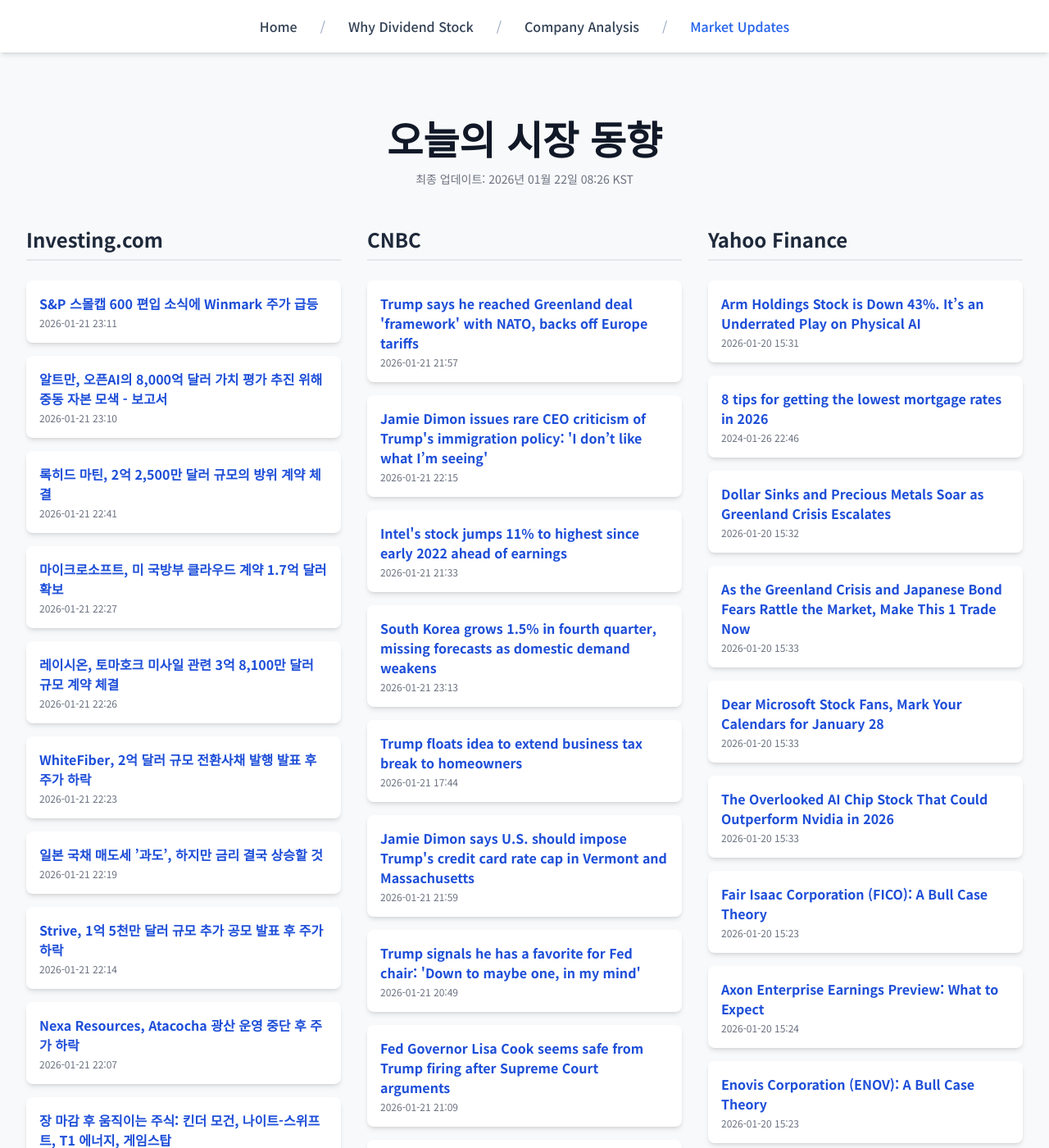
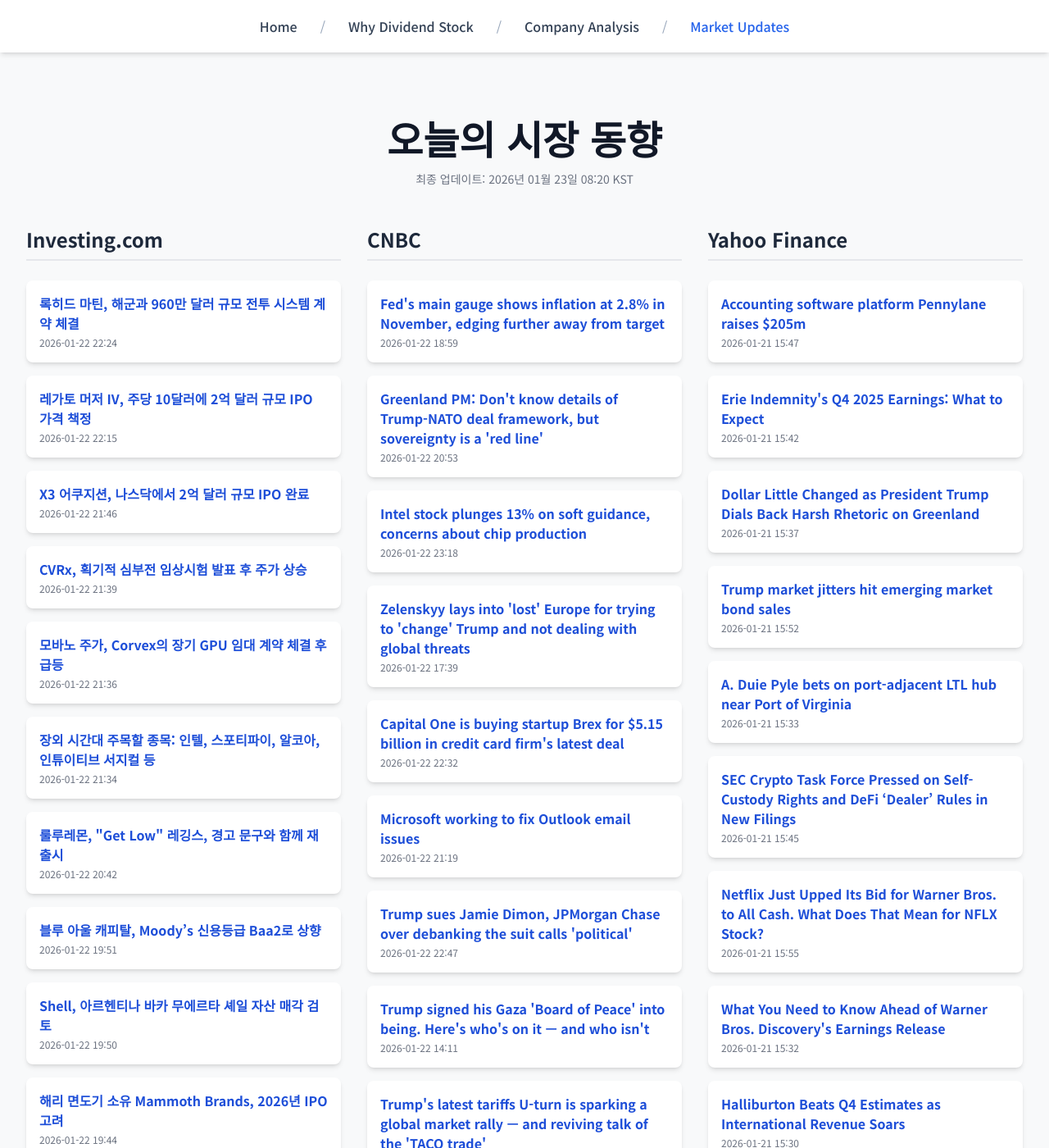
Before and after one commit to Kay-Hwang/my-company-analysis, a Jekyll site: the page built from market-updates.html, in a window 1280 px wide and 1400 px high. Shown: the whole window at 82% size. Built offline with Jekyll 4.4.1, drawn with Linux system fonts in a browser that asks for light colours; nearby versions of some CDN libraries; a script that is not in the unit is left out; some of the changed text lies outside the part shown.

Commit message:
Update daily data

```diff
--- a/_data/latest_data.json
+++ b/_data/latest_data.json
@@ -1,190 +1,190 @@
 {
-  "lastUpdated": "2026년 01월 22일 08:26 KST",
+  "lastUpdated": "2026년 01월 23일 08:20 KST",
   "news": {
     "investing": [
       {
-        "title": "S&P 스몰캡 600 편입 소식에 Winmark 주가 급등",
-        "link": "https://kr.investing.com/news/stock-market-news/article-93CH-1793572",
-        "pubDate": "2026-01-21 23:11:08",
-        "summary": "S&P 스몰캡 600 편입 소식에 Winmark 주가 급등"
+        "title": "록히드 마틴, 해군과 960만 달러 규모 전투 시스템 계약 체결",
+        "link": "https://kr.investing.com/news/stock-market-news/article-93CH-1795407",
+        "pubDate": "2026-01-22 22:24:38",
+        "summary": "록히드 마틴, 해군과 960만 달러 규모 전투 시스템 계약 체결"
       },
       {
-        "title": "알트만, 오픈AI의 8,000억 달러 가치 평가 추진 위해 중동 자본 모색 - 보고서",
-        "link": "https://kr.investing.com/news/stock-market-news/article-1793578",
-        "pubDate": "2026-01-21 23:10:08",
-        "summary": "알트만, 오픈AI의 8,000억 달러 가치 평가 추진 위해 중동 자본 모색 - 보고서"
+        "title": "레가토 머저 IV, 주당 10달러에 2억 달러 규모 IPO 가격 책정",
+        "link": "https://kr.investing.com/news/stock-market-news/article-432SI-1795395",
+        "pubDate": "2026-01-22 22:15:04",
+        "summary": "레가토 머저 IV, 주당 10달러에 2억 달러 규모 IPO 가격 책정"
       },
       {
-        "title": "록히드 마틴, 2억 2,500만 달러 규모의 방위 계약 체결",
-        "link": "https://kr.investing.com/news/stock-market-news/article-93CH-1793540",
-        "pubDate": "2026-01-21 22:41:00",
-        "summary": "록히드 마틴, 2억 2,500만 달러 규모의 방위 계약 체결"
+        "title": "X3 어쿠지션, 나스닥에서 2억 달러 규모 IPO 완료",
+        "link": "https://kr.investing.com/news/stock-market-news/article-432SI-1795347",
+        "pubDate": "2026-01-22 21:46:07",
+        "summary": "X3 어쿠지션, 나스닥에서 2억 달러 규모 IPO 완료"
       },
       {
-        "title": "마이크로소프트, 미 국방부 클라우드 계약 1.7억 달러 확보",
-        "link": "https://kr.investing.com/news/stock-market-news/article-93CH-1793523",
-        "pubDate": "2026-01-21 22:27:03",
-        "summary": "마이크로소프트, 미 국방부 클라우드 계약 1.7억 달러 확보"
+        "title": "CVRx, 획기적 심부전 임상시험 발표 후 주가 상승",
+        "link": "https://kr.investing.com/news/stock-market-news/article-93CH-1795326",
+        "pubDate": "2026-01-22 21:39:02",
+        "summary": "CVRx, 획기적 심부전 임상시험 발표 후 주가 상승"
       },
       {
-        "title": "레이시온, 토마호크 미사일 관련 3억 8,100만 달러 규모 계약 체결",
-        "link": "https://kr.investing.com/news/stock-market-news/article-93CH-1793522",
-        "pubDate": "2026-01-21 22:26:57",
-        "summary": "레이시온, 토마호크 미사일 관련 3억 8,100만 달러 규모 계약 체결"
+        "title": "모바노 주가, Corvex의 장기 GPU 임대 계약 체결 후 급등",
+        "link": "https://kr.investing.com/news/stock-market-news/article-93CH-1795320",
+        "pubDate": "2026-01-22 21:36:08",
+        "summary": "모바노 주가, Corvex의 장기 GPU 임대 계약 체결 후 급등"
       },
       {
-        "title": "WhiteFiber, 2억 달러 규모 전환사채 발행 발표 후 주가 하락",
-        "link": "https://kr.investing.com/news/stock-market-news/article-93CH-1793517",
-        "pubDate": "2026-01-21 22:23:34",
-        "summary": "WhiteFiber, 2억 달러 규모 전환사채 발행 발표 후 주가 하락"
+        "title": "장외 시간대 주목할 종목: 인텔, 스포티파이, 알코아, 인튜이티브 서지컬 등",
+        "link": "https://kr.investing.com/news/stock-market-news/article-432SI-1795317",
+        "pubDate": "2026-01-22 21:34:03",
+        "summary": "장외 시간대 주목할 종목: 인텔, 스포티파이, 알코아, 인튜이티브 서지컬 등"
       },
       {
-        "title": "일본 국채 매도세 ’과도’, 하지만 금리 결국 상승할 것",
-        "link": "https://kr.investing.com/news/stock-market-news/article-1793515",
-        "pubDate": "2026-01-21 22:19:21",
-        "summary": "일본 국채 매도세 ’과도’, 하지만 금리 결국 상승할 것"
+        "title": "룰루레몬, \"Get Low\" 레깅스, 경고 문구와 함께 재출시",
+        "link": "https://kr.investing.com/news/stock-market-news/article-93CH-1795207",
+        "pubDate": "2026-01-22 20:42:35",
+        "summary": "룰루레몬, \"Get Low\" 레깅스, 경고 문구와 함께 재출시"
       },
       {
-        "title": "Strive, 1억 5천만 달러 규모 추가 공모 발표 후 주가 하락",
-        "link": "https://kr.investing.com/news/stock-market-news/article-93CH-1793507",
-        "pubDate": "2026-01-21 22:14:30",
-        "summary": "Strive, 1억 5천만 달러 규모 추가 공모 발표 후 주가 하락"
+        "title": "블루 아울 캐피탈, Moody’s 신용등급 Baa2로 상향",
+        "link": "https://kr.investing.com/news/stock-market-news/article-93CH-1795185",
+        "pubDate": "2026-01-22 19:51:07",
+        "summary": "블루 아울 캐피탈, Moody’s 신용등급 Baa2로 상향"
       },
       {
-        "title": "Nexa Resources, Atacocha 광산 운영 중단 후 주가 하락",
-        "link": "https://kr.investing.com/news/stock-market-news/article-93CH-1793498",
-        "pubDate": "2026-01-21 22:07:03",
-        "summary": "Nexa Resources, Atacocha 광산 운영 중단 후 주가 하락"
+        "title": "Shell, 아르헨티나 바카 무에르타 셰일 자산 매각 검토",
+        "link": "https://kr.investing.com/news/stock-market-news/article-93CH-1795184",
+        "pubDate": "2026-01-22 19:50:16",
+        "summary": "Shell, 아르헨티나 바카 무에르타 셰일 자산 매각 검토"
       },
       {
-        "title": "장 마감 후 움직이는 주식: 킨더 모건, 나이트-스위프트, T1 에너지, 게임스탑",
-        "link": "https://kr.investing.com/news/stock-market-news/article-432SI-1793478",
-        "pubDate": "2026-01-21 21:52:02",
-        "summary": "장 마감 후 움직이는 주식: 킨더 모건, 나이트-스위프트, T1 에너지, 게임스탑"
+        "title": "해리 면도기 소유 Mammoth Brands, 2026년 IPO 고려",
+        "link": "https://kr.investing.com/news/stock-market-news/article-93CH-1795181",
+        "pubDate": "2026-01-22 19:44:30",
+        "summary": "해리 면도기 소유 Mammoth Brands, 2026년 IPO 고려"
       }
     ],
     "cnbc": [
       {
-        "title": "Trump says he reached Greenland deal 'framework' with NATO, backs off Europe tariffs",
-        "link": "https://www.cnbc.com/2026/01/21/trump-tariffs-nato-greenland-davos.html",
-        "pubDate": "Wed, 21 Jan 2026 21:57:09 GMT",
-        "summary": "Trump suggested to CNBC that the Greenland framework involves mineral rights for the U.S., as well as the administration's proposed \"Golden Dome\" system."
+        "title": "Fed's main gauge shows inflation at 2.8% in November, edging further away from target",
+        "link": "https://www.cnbc.com/2026/01/22/pce-inflation-november-2026.html",
+        "pubDate": "Thu, 22 Jan 2026 18:59:35 GMT",
+        "summary": "Inflation drifted slightly further from the Federal Reserve's target in November though in line with expectations."
       },
       {
-        "title": "Jamie Dimon issues rare CEO criticism of Trump's immigration policy: 'I don’t like what I’m seeing'",
-        "link": "https://www.cnbc.com/2026/01/21/jamie-dimon-trump-immigration-policy.html",
-        "pubDate": "Wed, 21 Jan 2026 22:15:47 GMT",
-        "summary": "American CEOs have mostly avoided direct criticism of Trump's policies over the past year."
+        "title": "Greenland PM: Don't know details of Trump-NATO deal framework, but sovereignty is a 'red line'",
+        "link": "https://www.cnbc.com/2026/01/22/greenland-trump-nato-deal-nielsen.html",
+        "pubDate": "Thu, 22 Jan 2026 20:53:48 GMT",
+        "summary": "Nielsen criticized Trump's aggression toward Greenland, saying the rhetoric is \"unacceptable.\""
       },
       {
-        "title": "Intel's stock jumps 11% to highest since early 2022 ahead of earnings",
-        "link": "https://www.cnbc.com/2026/01/21/intels-stock-jumps-10percent-to-highest-since-early-2022-ahead-of-earnings.html",
-        "pubDate": "Wed, 21 Jan 2026 21:33:20 GMT",
-        "summary": "Intel has gotten a boost due to optimism around its latest server CPUs and following investments from the U.S. government and Nvidia."
+        "title": "Intel stock plunges 13% on soft guidance, concerns about chip production",
+        "link": "https://www.cnbc.com/2026/01/22/intel-intc-earnings-report-q4-2025-.html",
+        "pubDate": "Thu, 22 Jan 2026 23:18:21 GMT",
+        "summary": "Intel reported fourth-quarter earnings Thursday that beat Wall Street expectations but offered soft guidance for the current quarter."
       },
       {
-        "title": "South Korea grows 1.5% in fourth quarter, missing forecasts as domestic demand weakens",
-        "link": "https://www.cnbc.com/2026/01/22/south-korea-q4-gdp-exports-semiconductors-tariffs.html",
-        "pubDate": "Wed, 21 Jan 2026 23:13:00 GMT",
-        "summary": "South Korea's economic growth slowed in the final quarter of last year amid weakening domestic demand as the impact from fiscal stimulus disspated."
+        "title": "Zelenskyy lays into 'lost' Europe for trying to 'change' Trump and not dealing with global threats",
+        "link": "https://www.cnbc.com/2026/01/22/zelenskyy-davos-speech-trump-europe-ukraine-russia.html",
+        "pubDate": "Thu, 22 Jan 2026 17:39:49 GMT",
+        "summary": "Ukraine's president, Volodymyr Zelenskyy, has attacked Europe as weak in the face of the U.S. and President Donald Trump."
       },
       {
-        "title": "Trump floats idea to extend business tax break to homeowners",
-        "link": "https://www.cnbc.com/2026/01/21/trump-home-depreciation.html",
-        "pubDate": "Wed, 21 Jan 2026 17:44:19 GMT",
-        "summary": "President Donald Trump, speaking at the World Economic Forum in Davos, Switzlerland, floated the idea of allowing depreciation for personal residences."
+        "title": "Capital One is buying startup Brex for $5.15 billion in credit card firm's latest deal",
+        "link": "https://www.cnbc.com/2026/01/22/capital-one-is-buying-startup-brex-for-5point15-billion-in-credit-card-firms-latest-deal.html",
+        "pubDate": "Thu, 22 Jan 2026 22:32:28 GMT",
+        "summary": "Capital One's acquisition of Brex is the latest deal under Rich Fairbank, a rare founder-CEO of a major U.S. bank, after its Discover Financial deal last year."
       },
       {
-        "title": "Jamie Dimon says U.S. should impose Trump's credit card rate cap in Vermont and Massachusetts",
-        "link": "https://www.cnbc.com/2026/01/21/jamie-dimon-trump-credit-card-rate-cap-vermont-massachusetts.html",
-        "pubDate": "Wed, 21 Jan 2026 21:59:10 GMT",
-        "summary": "JPMorgan Chase CEO Jamie Dimon on Wednesday advocated for a test of President Donald Trump's proposed credit card rate cap in Vermont and Massachusetts."
+        "title": "Microsoft working to fix Outlook email issues",
+        "link": "https://www.cnbc.com/2026/01/22/microsoft-outlook-outage-email-issues.html",
+        "pubDate": "Thu, 22 Jan 2026 21:19:35 GMT",
+        "summary": "People reported issues with Outlook on social media, months after the app went down for over 21 hours."
       },
       {
-        "title": "Trump signals he has a favorite for Fed chair: 'Down to maybe one, in my mind'",
-        "link": "https://www.cnbc.com/2026/01/21/trump-signals-he-has-a-favorite-for-fed-chair-down-to-maybe-one-in-my-mind.html",
-        "pubDate": "Wed, 21 Jan 2026 20:49:19 GMT",
-        "summary": "The president said a search that began in September and once included as many as 11 candidates is nearly over."
+        "title": "Trump sues Jamie Dimon, JPMorgan Chase over debanking the suit calls 'political'",
+        "link": "https://www.cnbc.com/2026/01/22/trump-sues-jamie-dimon-jpmorgan-chase.html",
+        "pubDate": "Thu, 22 Jan 2026 22:47:34 GMT",
+        "summary": "Chase Bank closed Trump's accounts on the heels of the Jan. 6, 2021, U.S. Capitol riot and the president exiting the White House later that same month."
       },
       {
-        "title": "Fed Governor Lisa Cook seems safe from Trump firing after Supreme Court arguments",
-        "link": "https://www.cnbc.com/2026/01/21/supreme-court-trump-fed-lisa-cook-powell.html",
-        "pubDate": "Wed, 21 Jan 2026 21:09:37 GMT",
-        "summary": "Federal Reserve Chairman Jerome Powell planned to attend the oral arguments at the Supreme Court."
+        "title": "Trump signed his Gaza 'Board of Peace' into being. Here's who's on it — and who isn't",
+        "link": "https://www.cnbc.com/2026/01/22/who-is-on-trumps-gaza-board-of-peace.html",
+        "pubDate": "Thu, 22 Jan 2026 14:11:15 GMT",
+        "summary": "European nations did not attend Trump's \"Board of Peace,\" signing at the World Economic Forum in Davis, Switzerland."
       },
       {
-        "title": "Jeff Bezos' Blue Origin launches satellite internet service to rival SpaceX, Amazon",
-        "link": "https://www.cnbc.com/2026/01/21/bezos-blue-origin-satellite-internet-spacex-amazon.html",
-        "pubDate": "Wed, 21 Jan 2026 22:03:19 GMT",
-        "summary": "Blue Origin is looking to send the first of TeraWave's 5,408 satellites into space in the fourth quarter of 2027."
+        "title": "Trump's latest tariffs U-turn is sparking a global market rally — and reviving talk of the 'TACO trade'",
+        "link": "https://www.cnbc.com/2026/01/22/trump-tariffs-greenland-europe-deal-taco-trade-sell-america.html",
+        "pubDate": "Thu, 22 Jan 2026 17:18:32 GMT",
+        "summary": "\"Donald Trump’s TACO bell has rung once again, much to the joy of financial markets,\" one investor said Thursday."
       },
       {
-        "title": "Trump says he wants 'people to be able to a buy a home'—but banning institutional investors may not improve affordability",
-        "link": "https://www.cnbc.com/2026/01/21/trump-says-he-wants-people-to-be-able-to-a-buy-a-home.html",
-        "pubDate": "Wed, 21 Jan 2026 21:37:44 GMT",
-        "summary": "Trump says banning institutional investors will help families buy homes, but housing analysts say supply shortages remain the bigger problem."
+        "title": "House passes final funding bills 8 days before shutdown, Senate now will consider",
+        "link": "https://www.cnbc.com/2026/01/22/government-funding-shutdown-house.html",
+        "pubDate": "Thu, 22 Jan 2026 23:06:46 GMT",
+        "summary": "The Senate will still have to pass the measures when it returns to Washington next week."
       }
     ],
     "yahoo": [
       {
-        "title": "Arm Holdings Stock is Down 43%. It’s an Underrated Play on Physical AI",
-        "link": "https://finance.yahoo.com/news/arm-holdings-stock-down-43-153133022.html",
-        "pubDate": "2026-01-20T15:31:33Z",
-        "summary": "Arm Holdings Stock is Down 43%. It’s an Underrated Play on Physical AI"
+        "title": "Accounting software platform Pennylane raises $205m",
+        "link": "https://finance.yahoo.com/news/accounting-software-platform-pennylane-raises-154715764.html",
+        "pubDate": "2026-01-21T15:47:15Z",
+        "summary": "Accounting software platform Pennylane raises $205m"
       },
       {
-        "title": "8 tips for getting the lowest mortgage rates in 2026",
-        "link": "https://finance.yahoo.com/personal-finance/mortgages/article/8-tips-for-getting-the-lowest-mortgage-rates-in-2026-224601424.html",
-        "pubDate": "2024-01-26T22:46:01Z",
-        "summary": "8 tips for getting the lowest mortgage rates in 2026"
+        "title": "Erie Indemnity's Q4 2025 Earnings: What to Expect",
+        "link": "https://finance.yahoo.com/news/erie-indemnitys-q4-2025-earnings-154249846.html",
+        "pubDate": "2026-01-21T15:42:49Z",
+        "summary": "Erie Indemnity's Q4 2025 Earnings: What to Expect"
       },
       {
-        "title": "Dollar Sinks and Precious Metals Soar as Greenland Crisis Escalates",
-        "link": "https://finance.yahoo.com/news/dollar-sinks-precious-metals-soar-153258970.html",
-        "pubDate": "2026-01-20T15:32:58Z",
-        "summary": "Dollar Sinks and Precious Metals Soar as Greenland Crisis Escalates"
+        "title": "Dollar Little Changed as President Trump Dials Back Harsh Rhetoric on Greenland",
+        "link": "https://finance.yahoo.com/news/dollar-little-changed-president-trump-153755425.html",
+        "pubDate": "2026-01-21T15:37:55Z",
+        "summary": "Dollar Little Changed as President Trump Dials Back Harsh Rhetoric on Greenland"
       },
       {
-        "title": "As the Greenland Crisis and Japanese Bond Fears Rattle the Market, Make This 1 Trade Now",
-        "link": "https://finance.yahoo.com/news/greenland-crisis-japanese-bond-fears-153313300.html",
-        "pubDate": "2026-01-20T15:33:13Z",
-        "summary": "As the Greenland Crisis and Japanese Bond Fears Rattle the Market, Make This 1 Trade Now"
+        "title": "Trump market jitters hit emerging market bond sales",
+        "link": "https://finance.yahoo.com/news/trump-market-jitters-hit-emerging-155245526.html",
+        "pubDate": "2026-01-21T15:52:45Z",
+        "summary": "Trump market jitters hit emerging market bond sales"
       },
       {
-        "title": "Dear Microsoft Stock Fans, Mark Your Calendars for January 28",
-        "link": "https://finance.yahoo.com/news/dear-microsoft-stock-fans-mark-153328540.html",
-        "pubDate": "2026-01-20T15:33:28Z",
-        "summary": "Dear Microsoft Stock Fans, Mark Your Calendars for January 28"
+        "title": "A. Duie Pyle bets on port-adjacent LTL hub near Port of Virginia",
+        "link": "https://finance.yahoo.com/news/duie-pyle-bets-port-adjacent-153351338.html",
+        "pubDate": "2026-01-21T15:33:51Z",
+        "summary": "A. Duie Pyle bets on port-adjacent LTL hub near Port of Virginia"
       },
       {
-        "title": "The Overlooked AI Chip Stock That Could Outperform Nvidia in 2026",
-        "link": "https://finance.yahoo.com/news/overlooked-ai-chip-stock-could-153300097.html",
-        "pubDate": "2026-01-20T15:33:00Z",
-        "summary": "The Overlooked AI Chip Stock That Could Outperform Nvidia in 2026"
+        "title": "SEC Crypto Task Force Pressed on Self-Custody Rights and DeFi ‘Dealer’ Rules in New Filings",
+        "link": "https://finance.yahoo.com/news/sec-crypto-task-force-pressed-154512764.html",
+        "pubDate": "2026-01-21T15:45:12Z",
+        "summary": "SEC Crypto Task Force Pressed on Self-Custody Rights and DeFi ‘Dealer’ Rules in New Filings"
       },
       {
-        "title": "Fair Isaac Corporation (FICO): A Bull Case Theory",
-        "link": "https://finance.yahoo.com/news/fair-isaac-corporation-fico-bull-152347514.html",
-        "pubDate": "2026-01-20T15:23:47Z",
-        "summary": "Fair Isaac Corporation (FICO): A Bull Case Theory"
+        "title": "Netflix Just Upped Its Bid for Warner Bros. to All Cash. What Does That Mean for NFLX Stock?",
+        "link": "https://finance.yahoo.com/news/netflix-just-upped-bid-warner-155505253.html",
+        "pubDate": "2026-01-21T15:55:05Z",
+        "summary": "Netflix Just Upped Its Bid for Warner Bros. to All Cash. What Does That Mean for NFLX Stock?"
       },
       {
-        "title": "Axon Enterprise Earnings Preview: What to Expect",
-        "link": "https://finance.yahoo.com/news/axon-enterprise-earnings-preview-expect-152406211.html",
-        "pubDate": "2026-01-20T15:24:06Z",
-        "summary": "Axon Enterprise Earnings Preview: What to Expect"
+        "title": "What You Need to Know Ahead of Warner Bros. Discovery's Earnings Release",
+        "link": "https://finance.yahoo.com/news/know-ahead-warner-bros-discoverys-153247379.html",
+        "pubDate": "2026-01-21T15:32:47Z",
+        "summary": "What You Need to Know Ahead of Warner Bros. Discovery's Earnings Release"
       },
       {
-        "title": "Enovis Corporation (ENOV): A Bull Case Theory",
-        "link": "https://finance.yahoo.com/news/enovis-corporation-enov-bull-case-152340694.html",
-        "pubDate": "2026-01-20T15:23:40Z",
-        "summary": "Enovis Corporation (ENOV): A Bull Case Theory"
+        "title": "Halliburton Beats Q4 Estimates as International Revenue  Soars",
+        "link": "https://finance.yahoo.com/news/halliburton-beats-q4-estimates-international-153000364.html",
+        "pubDate": "2026-01-21T15:30:00Z",
+        "summary": "Halliburton Beats Q4 Estimates as International Revenue  Soars"
       },
       {
-        "title": "Weibo Corporation (WB): A Bull Case Theory",
-        "link": "https://finance.yahoo.com/news/weibo-corporation-wb-bull-case-152218536.html",
-        "pubDate": "2026-01-20T15:22:18Z",
-        "summary": "Weibo Corporation (WB): A Bull Case Theory"
+        "title": "Mortgage lenders with the best rates this week, Jan. 20-25, 2026",
+        "link": "https://finance.yahoo.com/personal-finance/mortgages/article/mortgage-lenders-with-the-best-rates-this-week-jan-20-25-2026-170834608.html",
+        "pubDate": "2025-11-03T17:08:34Z",
+        "summary": "Mortgage lenders with the best rates this week, Jan. 20-25, 2026"
       }
     ]
   }
```
